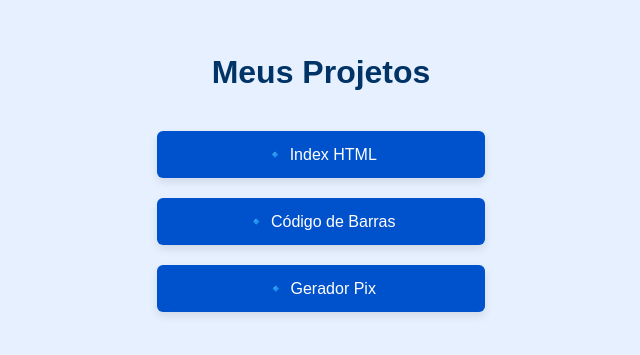
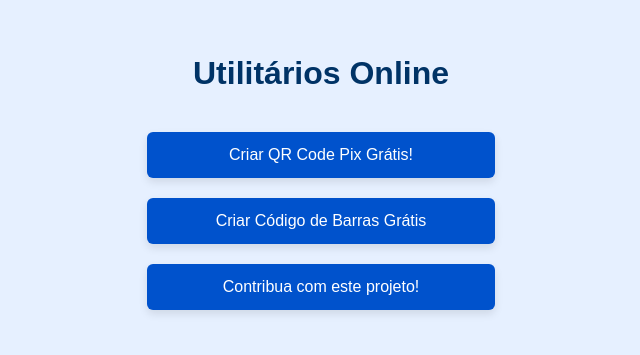
Before and after one commit to FlagCell/site, a plain HTML site: page index.html in a window 1280 px wide. Shown: the part 223-578 px from the top of the page, without its empty margins (319-959 px from the left). Drawn offline with Linux system fonts and the light colour scheme.

Commit message:
index.html

```diff
--- a/index.html
+++ b/index.html
@@ -2,7 +2,7 @@
 <html lang="pt-BR">
 <head>
   <meta charset="UTF-8">
-  <title>Meus Projetos</title>
+  <title>Utilitários Online</title>
   <style>
     body {
       font-family: Arial, sans-serif;
@@ -30,7 +30,7 @@
       font-size: 16px;
       transition: background-color 0.3s ease;
       box-shadow: 0 4px 8px rgba(0,0,0,0.1);
-      width: 280px;
+      width: 300px;
       text-align: center;
       display: block;
     }
@@ -41,18 +41,18 @@
   </style>
 </head>
 <body>
-  <h1>Meus Projetos</h1>
+  <h1>Utilitários Online</h1>
 
   <a class="link-btn" href="https://index-html-swart-six.vercel.app/" target="_blank">
-    🔹 Index HTML
+    Criar QR Code Pix Grátis!
   </a>
 
   <a class="link-btn" href="https://codigo-barras-vert.vercel.app/" target="_blank">
-    🔹 Código de Barras
+    Criar Código de Barras Grátis
   </a>
 
   <a class="link-btn" href="https://pix-gold-five.vercel.app/" target="_blank">
-    🔹 Gerador Pix
+    Contribua com este projeto!
   </a>
 </body>
 </html>
```
